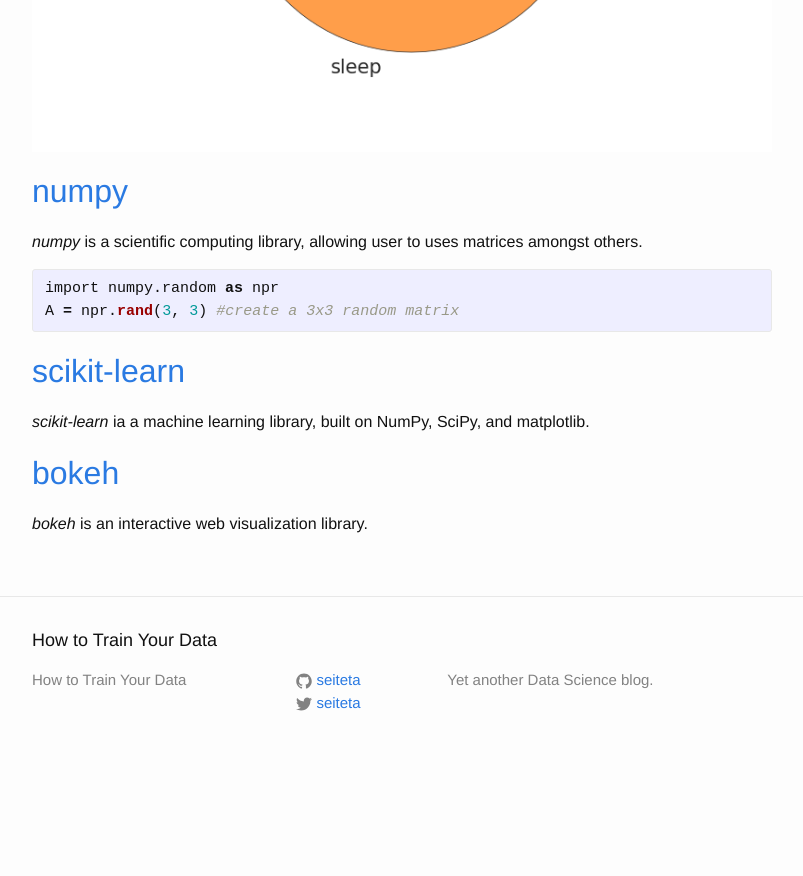
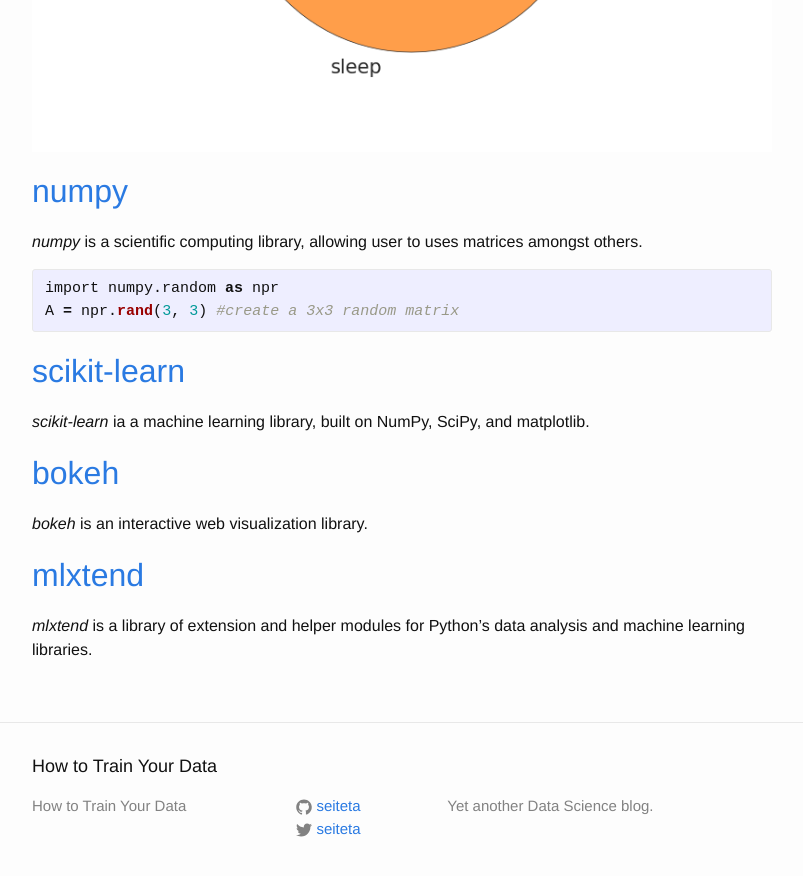
Before and after one commit to seiteta/seiteta.github.io_old, a Jekyll site: the page built from _posts/2014-11-25-python-libraries.md, in a window 1280 px wide and 900 px high, scrolled down 1989 px. Shown: the top 876 px of the window, without its empty margins (238-1041 px from the left). Built offline with Jekyll 4.4.1, drawn with Linux system fonts in a browser that asks for light colours; before the commit the page ends 2763 px from its top, so only the background shows below that.

Commit message:
Update 2014-11-25-python-libraries.md

```diff
--- a/_posts/2014-11-25-python-libraries.md
+++ b/_posts/2014-11-25-python-libraries.md
@@ -77,3 +77,6 @@ A = npr.rand(3, 3) #create a 3x3 random matrix
 
 ##[bokeh](http://bokeh.pydata.org/)
 *bokeh* is an interactive web visualization library.
+
+##[mlxtend](https://github.com/rasbt/mlxtend)
+*mlxtend* is a library of extension and helper modules for Python's data analysis and machine learning libraries.
```
